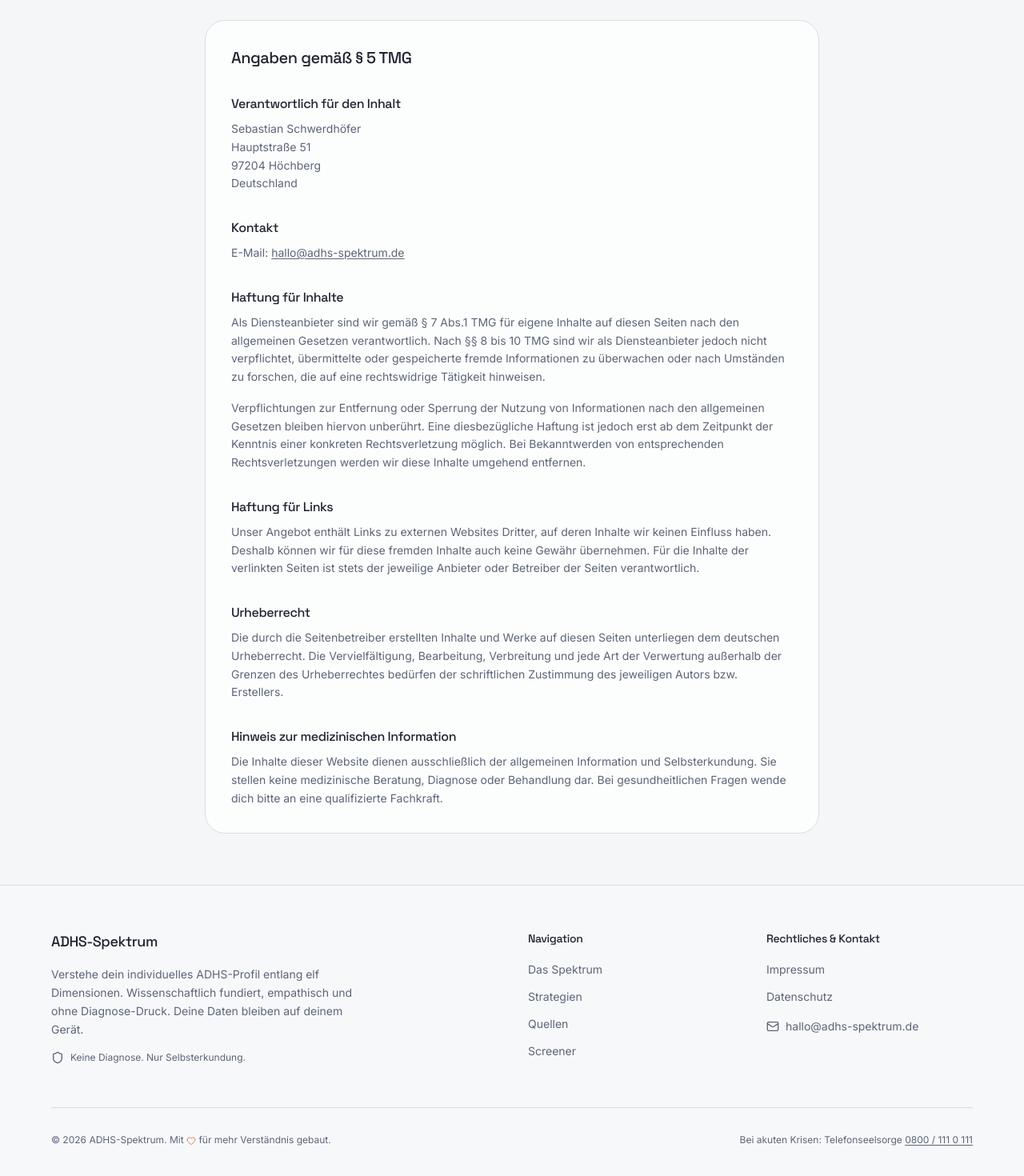
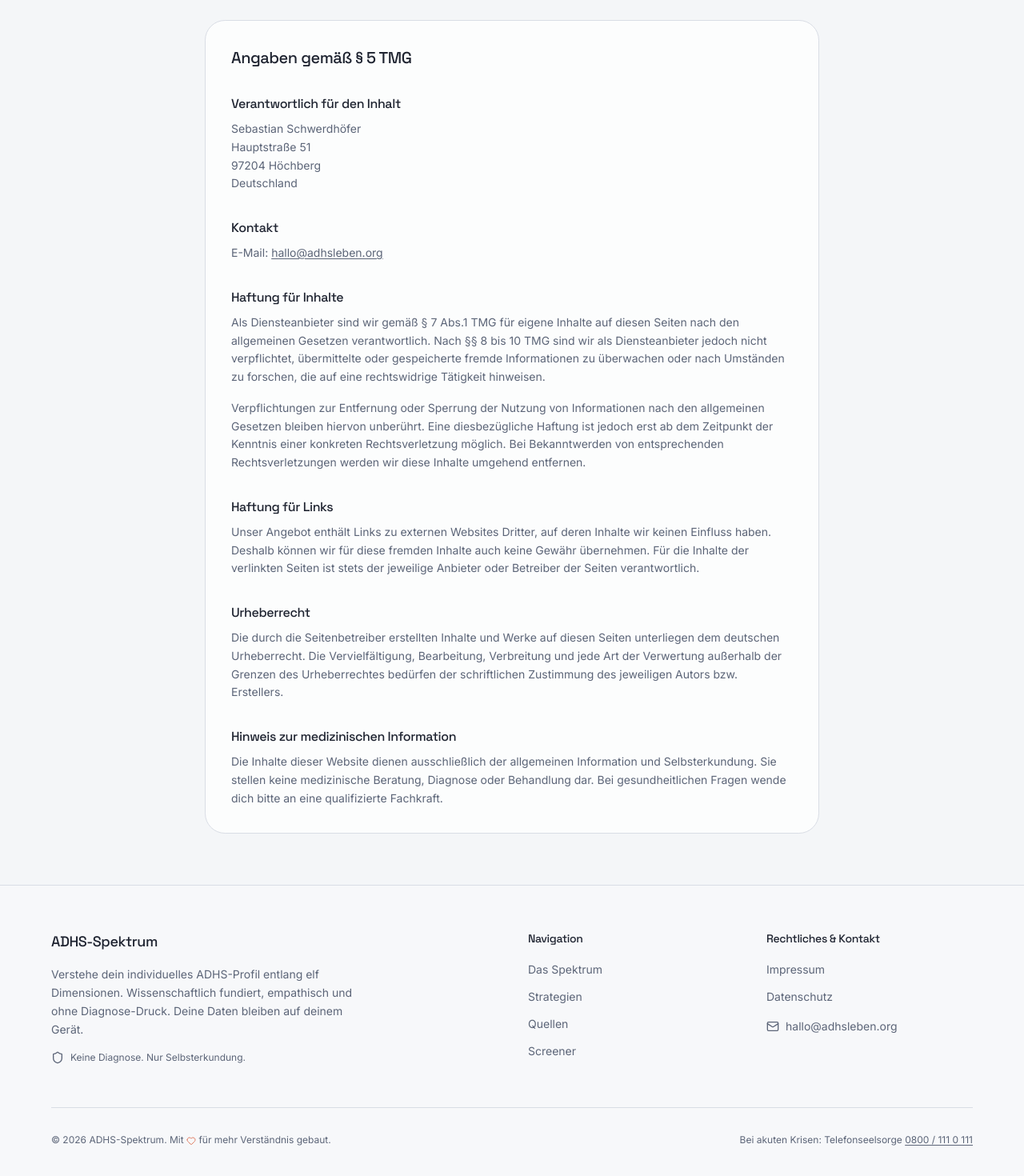
Before and after one commit to realM1lF/add, a Next.js app: page /impressum in a window 1280 px wide. Shown: the part 240-1710 px from the top of the page at 80% size. Built offline with nearby package versions, Linux system fonts and the light colour scheme.

Commit message:
chore: Domain auf adhsleben.org aktualisiert

```diff
--- a/app/datenschutz/page.tsx
+++ b/app/datenschutz/page.tsx
@@ -62,10 +62,10 @@ export default function DatenschutzPage() {
                 <br />
                 E-Mail:{" "}
                 <a
-                  href="mailto:hallo@adhs-spektrum.de"
+                  href="mailto:hallo@adhsleben.org"
                   className="underline underline-offset-2 transition-colors hover:text-foreground"
                 >
-                  hallo@adhs-spektrum.de
+                  hallo@adhsleben.org
                 </a>
               </p>
             </section>
--- a/app/impressum/page.tsx
+++ b/app/impressum/page.tsx
@@ -52,10 +52,10 @@ export default function ImpressumPage() {
               <p className="mt-2 text-sm leading-relaxed text-muted-foreground">
                 E-Mail:{" "}
                 <a
-                  href="mailto:hallo@adhs-spektrum.de"
+                  href="mailto:hallo@adhsleben.org"
                   className="underline underline-offset-2 transition-colors hover:text-foreground"
                 >
-                  hallo@adhs-spektrum.de
+                  hallo@adhsleben.org
                 </a>
               </p>
             </section>
--- a/app/layout.tsx
+++ b/app/layout.tsx
@@ -10,24 +10,24 @@ const structuredData = {
   "@graph": [
     {
       "@type": "WebSite",
-      "@id": "https://adhs-spektrum.de/#website",
-      url: "https://adhs-spektrum.de",
+      "@id": "https://adhsleben.org/#website",
+      url: "https://adhsleben.org",
       name: "ADHS-Spektrum",
       description:
         "Verstehe dein individuelles ADHS-Profil entlang elf Dimensionen. Wissenschaftlich fundiert, empathisch und ohne Diagnose-Druck.",
       publisher: {
-        "@id": "https://adhs-spektrum.de/#organization",
+        "@id": "https://adhsleben.org/#organization",
       },
       inLanguage: "de-DE",
     },
     {
       "@type": "Organization",
-      "@id": "https://adhs-spektrum.de/#organization",
+      "@id": "https://adhsleben.org/#organization",
       name: "ADHS-Spektrum",
-      url: "https://adhs-spektrum.de",
+      url: "https://adhsleben.org",
       contactPoint: {
         "@type": "ContactPoint",
-        email: "hallo@adhs-spektrum.de",
+        email: "hallo@adhsleben.org",
         contactType: "Kontakt",
         availableLanguage: "German",
       },
@@ -54,7 +54,7 @@ const jetbrainsMono = JetBrains_Mono({
 });
 
 export const metadata: Metadata = {
-  metadataBase: new URL("https://adhs-spektrum.de"),
+  metadataBase: new URL("https://adhsleben.org"),
   title: {
     default: "ADHS-Spektrum – Dein persönlicher Spiegel",
     template: "%s – ADHS-Spektrum",
@@ -90,7 +90,7 @@ export const metadata: Metadata = {
   openGraph: {
     type: "website",
     locale: "de_DE",
-    url: "https://adhs-spektrum.de",
+    url: "https://adhsleben.org",
     siteName: "ADHS-Spektrum",
     title: "ADHS-Spektrum – Dein persönlicher Spiegel",
     description:
--- a/app/robots.ts
+++ b/app/robots.ts
@@ -8,6 +8,6 @@ export default function robots(): MetadataRoute.Robots {
       userAgent: "*",
       allow: "/",
     },
-    sitemap: "https://adhs-spektrum.de/sitemap.xml",
+    sitemap: "https://adhsleben.org/sitemap.xml",
   };
 }
--- a/app/sections/Footer.tsx
+++ b/app/sections/Footer.tsx
@@ -74,11 +74,11 @@ export function Footer() {
               ))}
             </ul>
             <a
-              href="mailto:hallo@adhs-spektrum.de"
+              href="mailto:hallo@adhsleben.org"
               className="mt-4 inline-flex items-center gap-2 text-sm text-muted-foreground transition-colors hover:text-foreground"
             >
               <Mail className="size-4" />
-              hallo@adhs-spektrum.de
+              hallo@adhsleben.org
             </a>
           </div>
         </div>
--- a/app/sitemap.ts
+++ b/app/sitemap.ts
@@ -4,7 +4,7 @@ import { topics } from "@/lib/data/topics";
 export const dynamic = "force-static";
 
 export default function sitemap(): MetadataRoute.Sitemap {
-  const baseUrl = "https://adhs-spektrum.de";
+  const baseUrl = "https://adhsleben.org";
 
   const staticRoutes = [
     "/",
```
